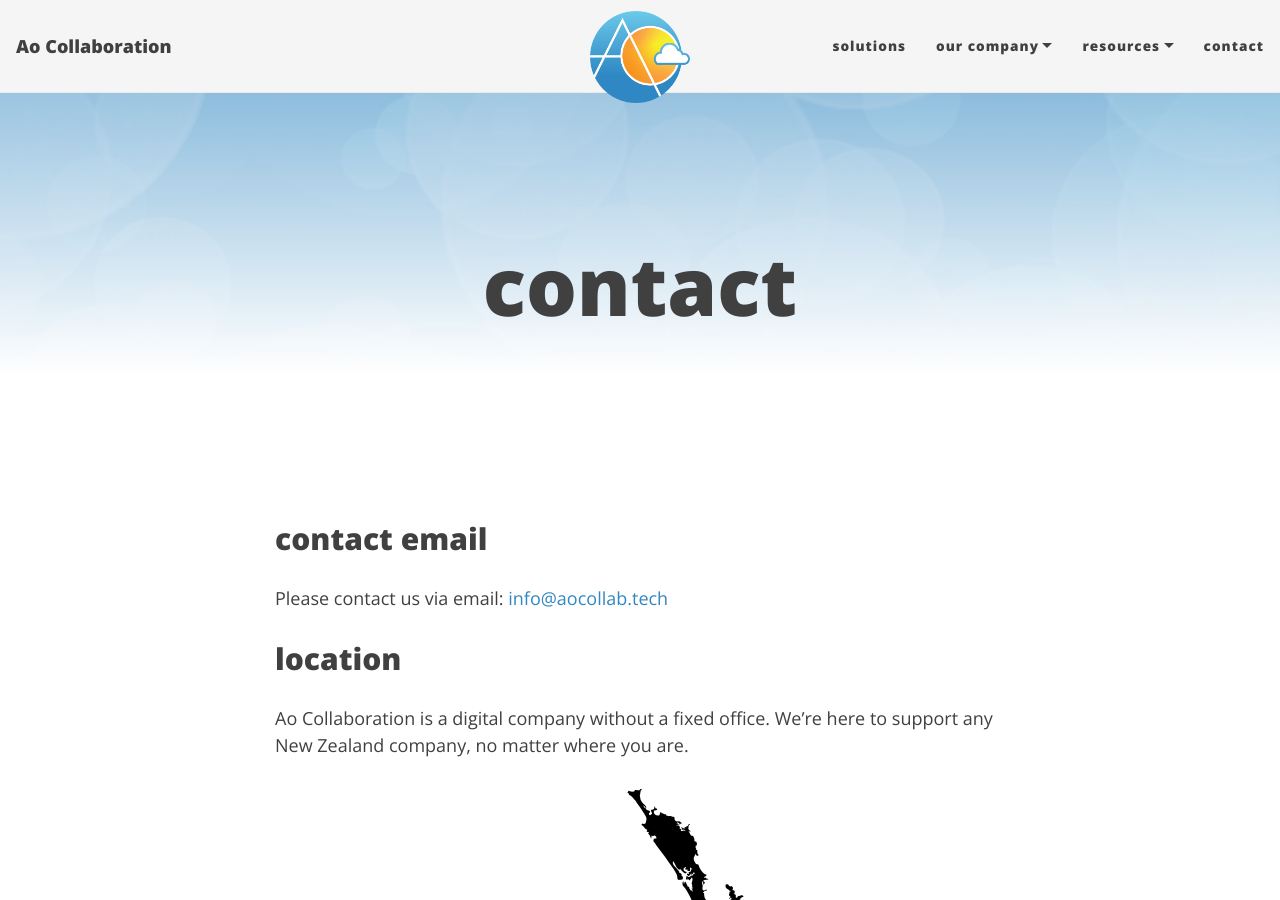
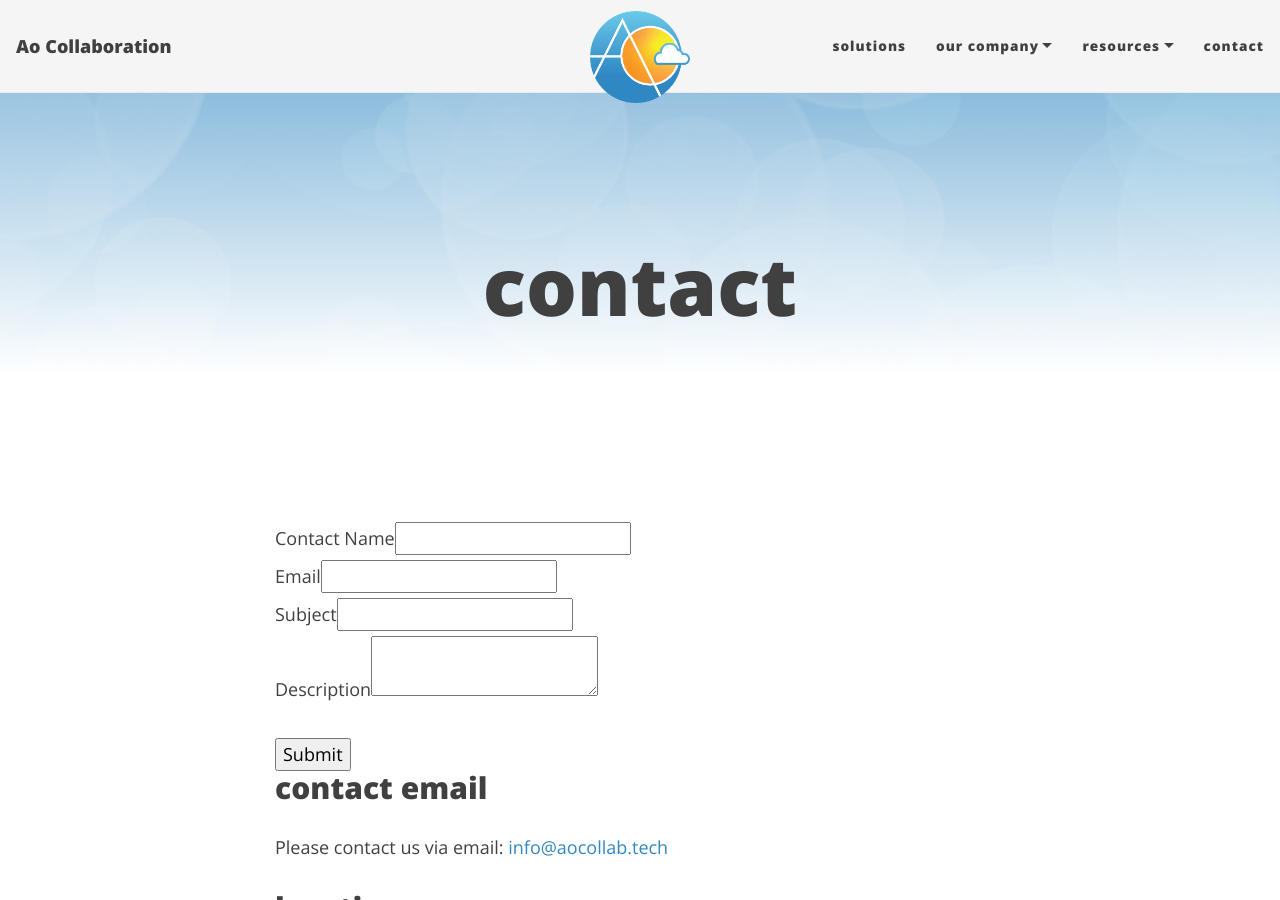
Before and after one commit to Ao-Collaboration/Ao-Collaboration.github.io, a Jekyll site: the page built from contact.md, in a window 1280 px wide and 900 px high. Built offline with Jekyll 4.4.1, drawn with Linux system fonts in a browser that asks for light colours; nearby versions of some CDN libraries; comment, search, counter and statistics services are not loaded.

Commit message:
Update contact.md

```diff
--- a/contact.md
+++ b/contact.md
@@ -3,6 +3,9 @@
 title: contact
 cover-img: assets/img/main-header.png
 ---
+
+
+{% include web-to-case-form.html %}
 
 ## contact email
 
```
